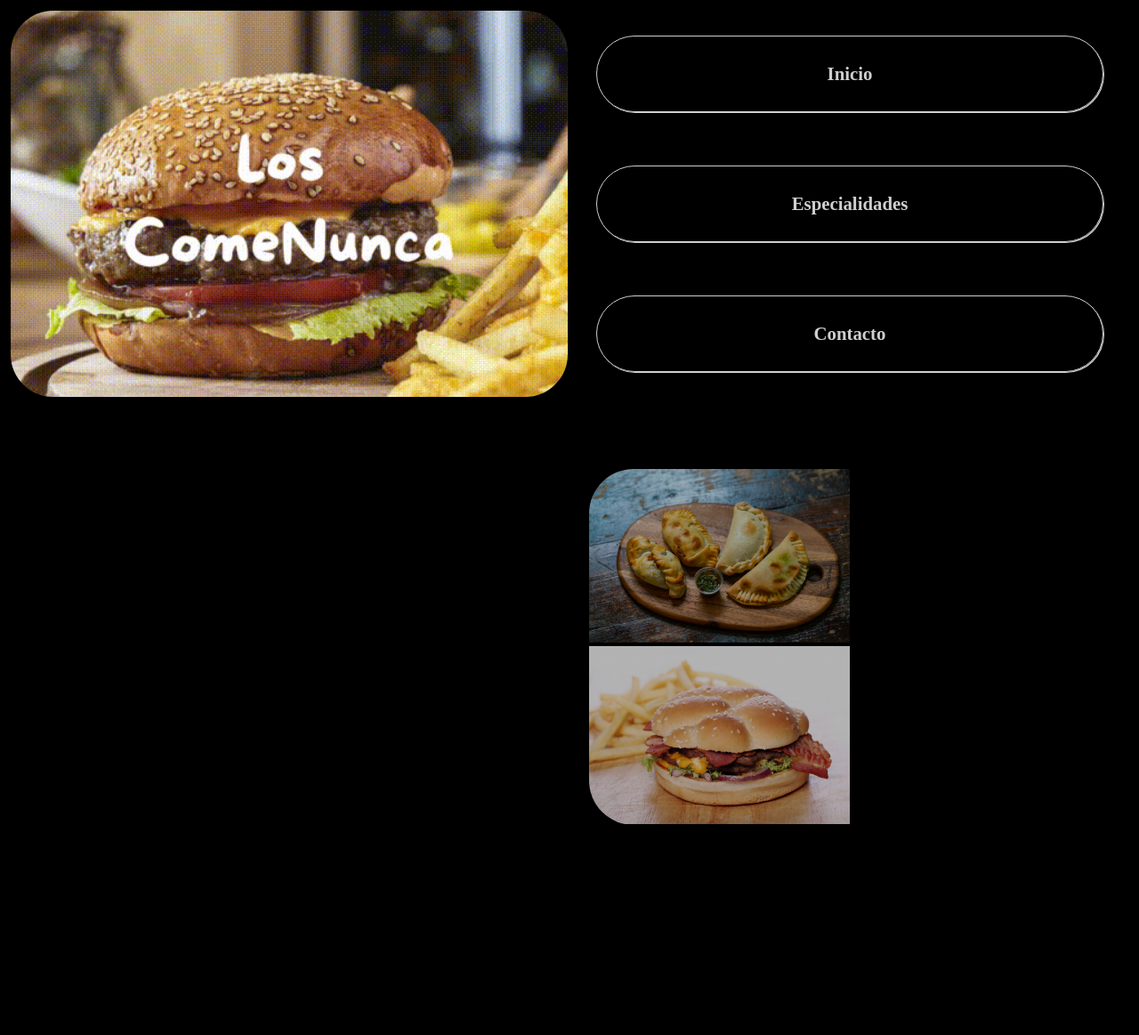
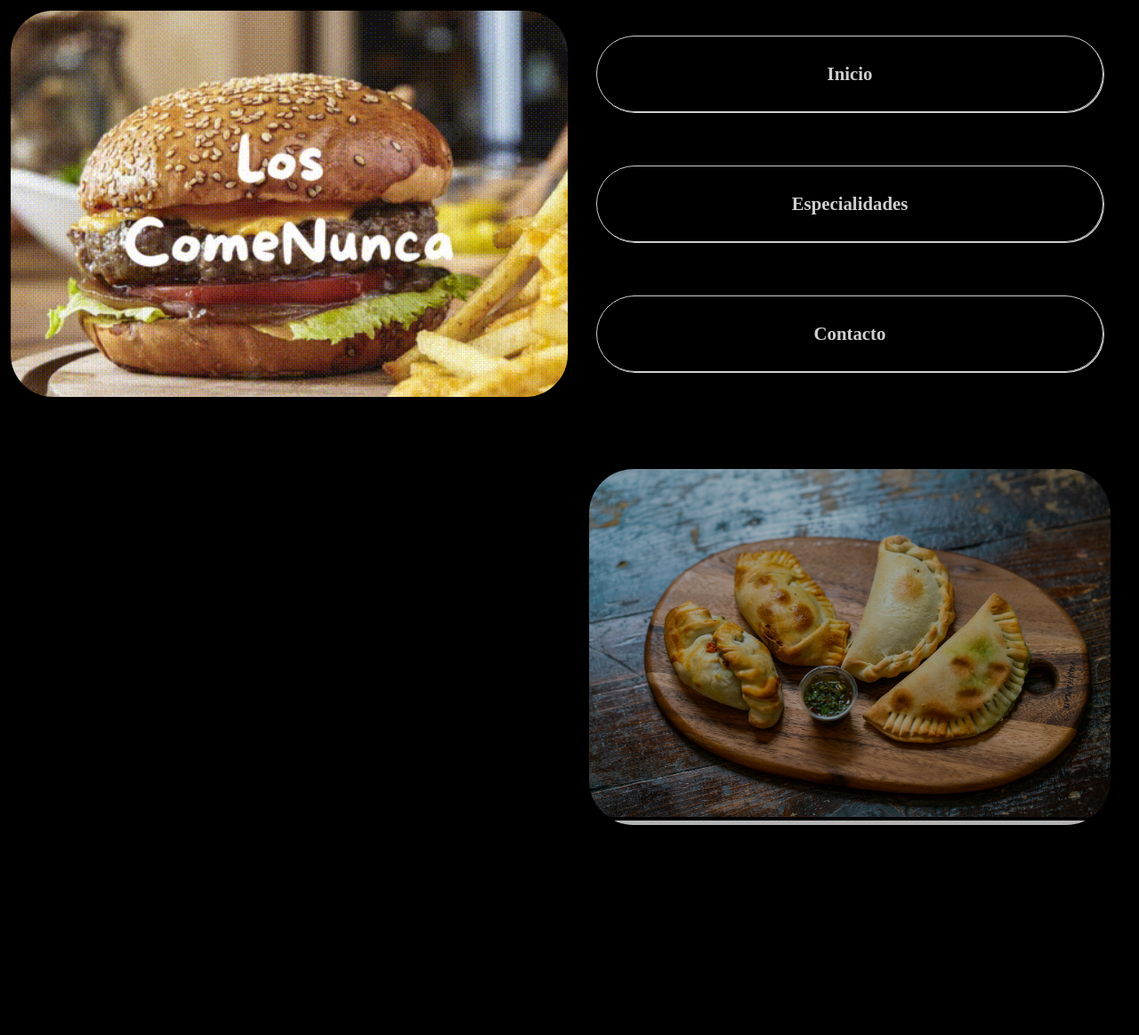
Before and after one commit to julio23b/Tp_Final_Rotiseria, a Django app: page / in a window 1280 px wide. Shown: the whole page at 89% size. Run offline with Django 4.2, Linux system fonts and the light colour scheme; some libraries are stand-ins or nearby versions.

Commit message:
aside modificar

```diff
--- a/static/css/animation/aside_style.css
+++ b/static/css/animation/aside_style.css
@@ -16,8 +16,8 @@
 }
 
 .container__animation__main a img {
-    width: 50%;
-    height: 50%;
+    width: 100%;
+    height: 100%;
 }
 
 @keyframes cambio {
```
